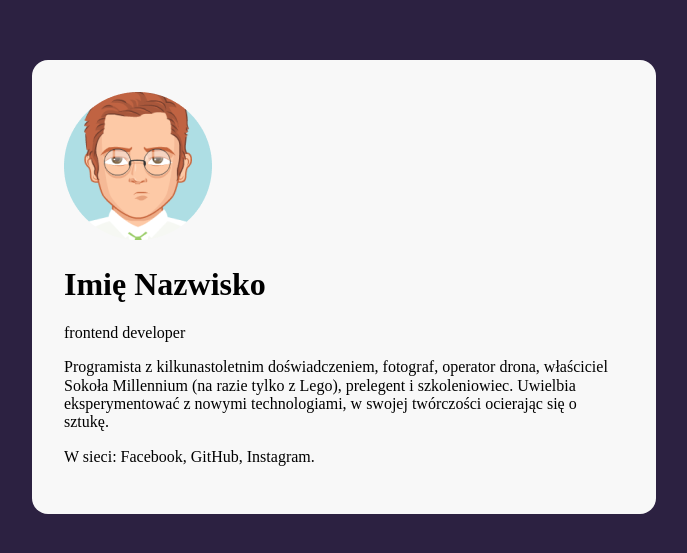
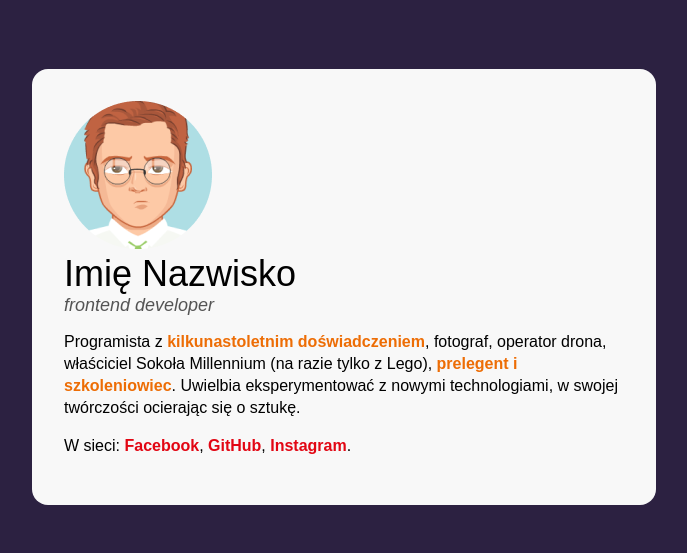
Before and after one commit to Arkadius1/business-card, a plain HTML site: page index.html in a window 1280 px wide. Shown: the part 113-666 px from the top of the page, without its empty margins (296-983 px from the left). Drawn offline with Linux system fonts and the light colour scheme.

Commit message:
complete BEM

```diff
--- a/index.html
+++ b/index.html
@@ -10,18 +10,26 @@
 
   <body>
     <main class="main">
-      <header>
-        <img src="avatar.png" alt="face">
-        <h1>Imię Nazwisko</h1>
-        <p>frontend developer</p>
-        <p>
-          Programista z kilkunastoletnim doświadczeniem, fotograf, operator
-          drona, właściciel Sokoła Millennium (na razie tylko z Lego), prelegent
-          i szkoleniowiec. Uwielbia eksperymentować z nowymi technologiami, w
-          swojej twórczości ocierając się o sztukę.
+      <article class="person">
+        <img class="person__image" src="avatar.png" alt="face" />
+        <header class="person__info">
+          <h1 class="person__name">Imię Nazwisko</h1>
+          <p class="person__position">frontend developer</p>
+        </header>
+        <p class="person__description">
+          Programista z
+          <strong class="special">kilkunastoletnim doświadczeniem</strong>,
+          fotograf, operator drona, właściciel Sokoła Millennium (na razie tylko
+          z Lego), <strong class="special">prelegent i szkoleniowiec</strong>.
+          Uwielbia eksperymentować z nowymi technologiami, w swojej twórczości
+          ocierając się o sztukę.
         </p>
-        <p>W sieci: Facebook, GitHub, Instagram.</p>
-      </header>
+        <p class="person__description">
+          W sieci: <a class="person__link" href="#"> Facebook</a>,
+          <a class="person__link" href="#">GitHub</a>,
+          <a class="person__link" href="#">Instagram</a>.
+        </p>
+      </article>
     </main>
   </body>
 </html>
--- a/style.css
+++ b/style.css
@@ -1,24 +1,63 @@
-html{
+html {
   box-sizing: border-box;
 }
 
-  *, *::before, *::after {
+*,
+*::before,
+*::after {
   box-sizing: inherit;
 }
 
-
-  body{
-    background: #2C2141;
+body {
+  background: #2c2141;
   display: flex;
   justify-content: center;
   align-items: center;
   min-height: 100vh;
-
 }
 
-  .main{
-    background: #F8F8F8;
+.main {
+  background: #f8f8f8;
   border-radius: 16px;
   width: 624px;
   padding: 32px;
 }
+
+.person__info {
+  margin: 0;
+}
+.person {
+  font-family: Arial, Helvetica, sans-serif;
+}
+
+.person__name {
+  font-style: normal;
+  font-weight: normal;
+  font-size: 36px;
+  margin: 0;
+}
+
+.person__position {
+  font-family: Arial;
+  font-style: italic;
+  font-weight: normal;
+  font-size: 18px;
+  color: #545454;
+  margin: 0;
+}
+
+.person__description {
+  font-size: 16px;
+  line-height: 22px;
+}
+
+.special{
+  color: #ED6D05;
+  font-weight: bold;
+}
+
+.person__link{
+  color: #E20613;
+  text-decoration: none;
+  font-weight: bold;
+}
```
Lines whose indentation alone changed are shown as unchanged.
